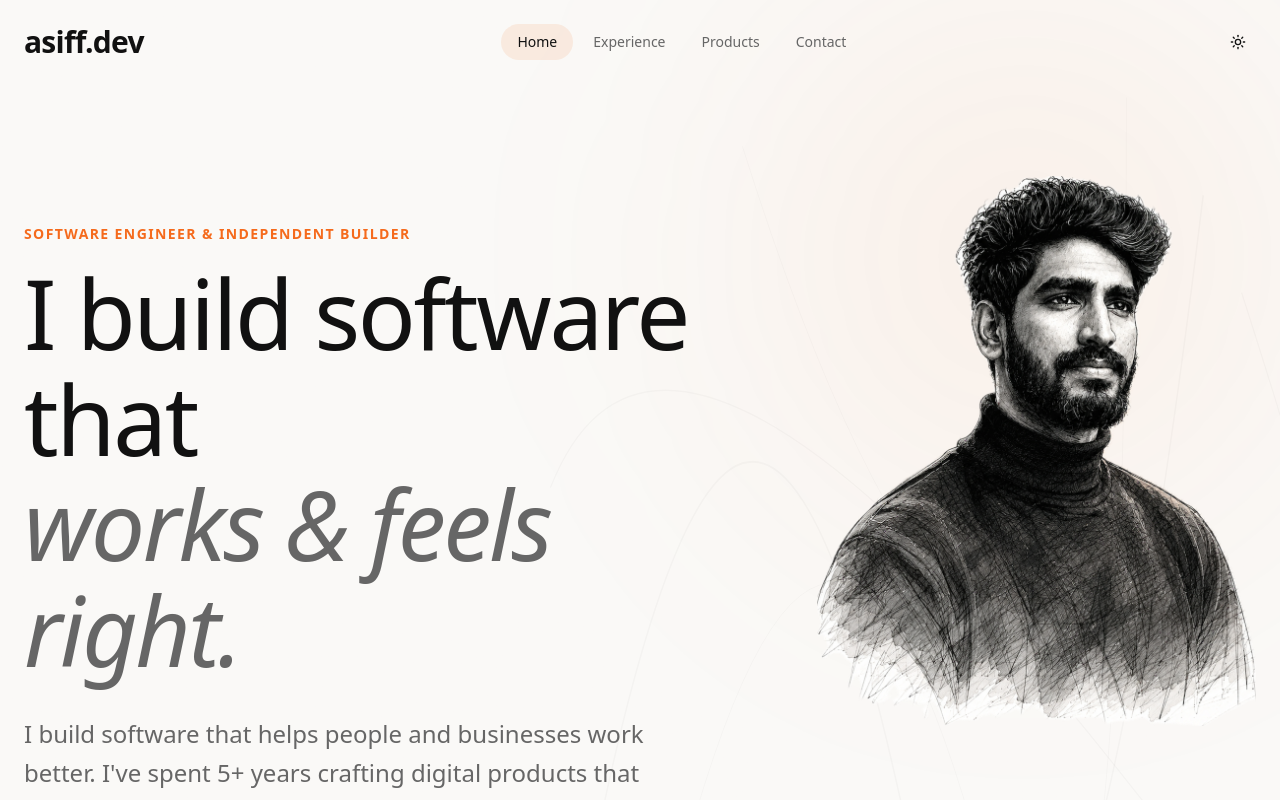
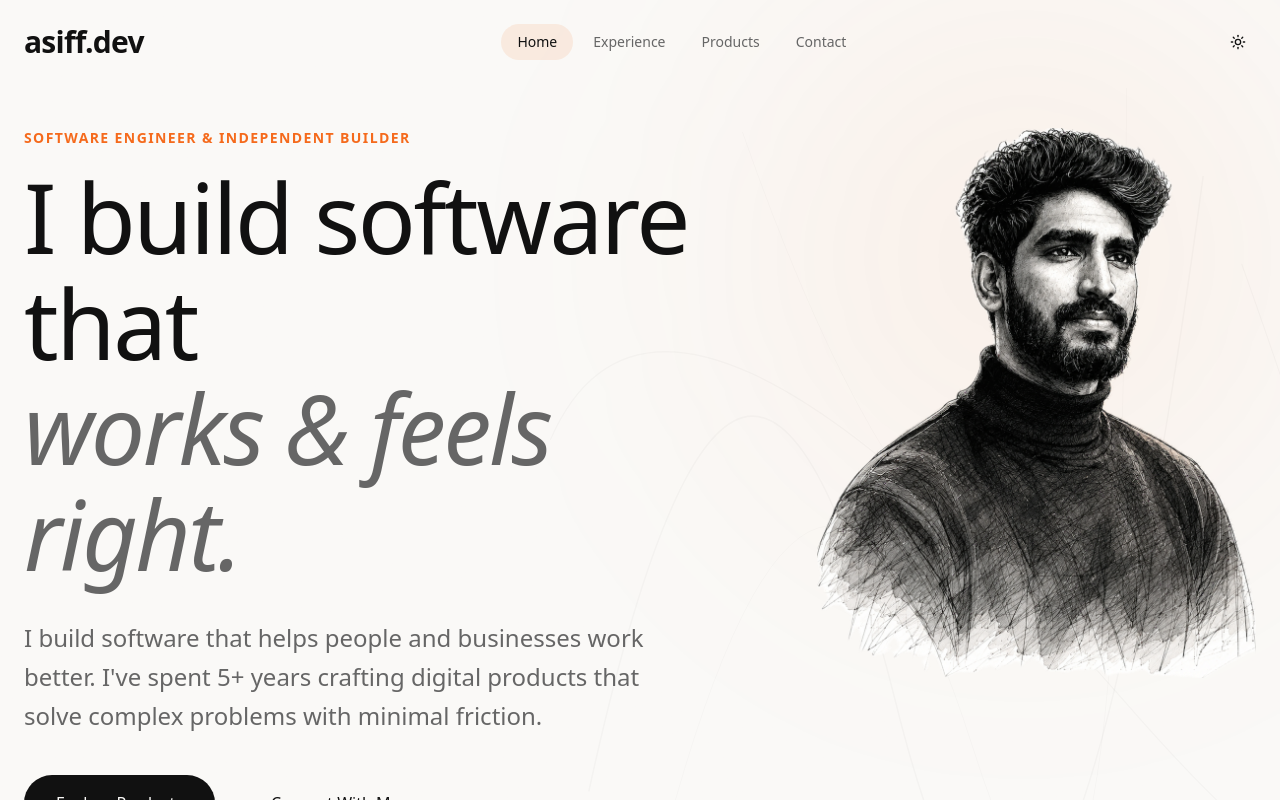
Before and after one commit to asiffmahmad/webprofile, a Next.js app: page / in a window 1280 px wide. Built offline with nearby package versions, Linux system fonts and the light colour scheme; no server answers; a web font is replaced by a local one.

Commit message:
fix: remove internal margin from hero eyebrow and reduce grid padding

```diff
--- a/src/components/sections/HeroSection.tsx
+++ b/src/components/sections/HeroSection.tsx
@@ -49,7 +49,7 @@ export function HeroSection() {
         </svg>
       </div>
 
-      <div className="container mx-auto px-6 grid grid-cols-1 md:grid-cols-12 gap-8 items-start relative z-10 pt-12 md:pt-20">
+      <div className="container mx-auto px-6 grid grid-cols-1 md:grid-cols-12 gap-8 items-start relative z-10 pt-4 md:pt-8">
 
         <motion.div
           className="md:col-span-7 lg:col-span-7 space-y-6 md:space-y-8 z-20"
@@ -58,7 +58,7 @@ export function HeroSection() {
           animate="animate"
         >
           <motion.div variants={fadeUp} className="space-y-4">
-            <p className="text-accent text-xs md:text-sm font-semibold tracking-widest uppercase mt-4 md:mt-8 lg:mt-12">
+            <p className="text-accent text-xs md:text-sm font-semibold tracking-widest uppercase">
               {heroData.eyebrow}
             </p>
             <h1 className="text-4xl md:text-6xl lg:text-8xl font-serif mb-6 leading-[1.1] tracking-tight">
```
